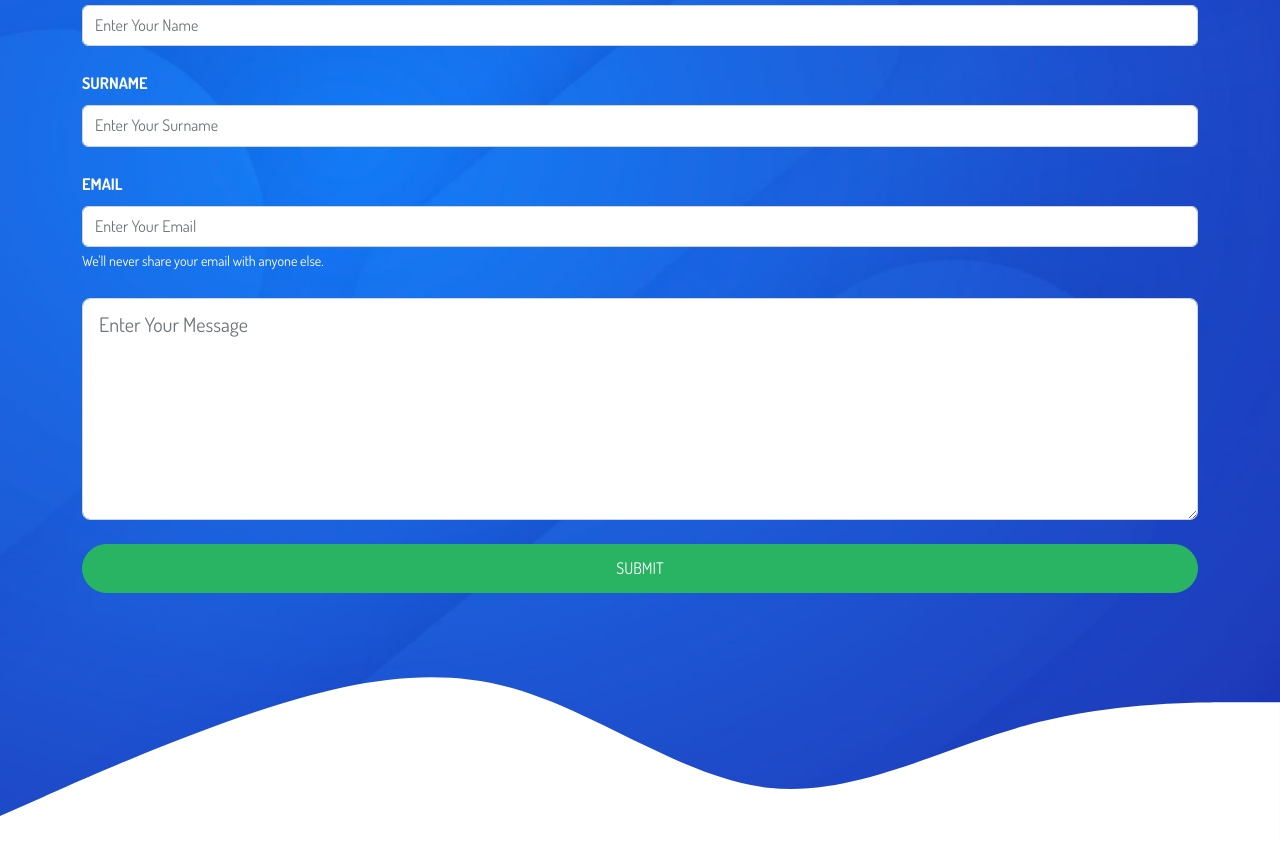
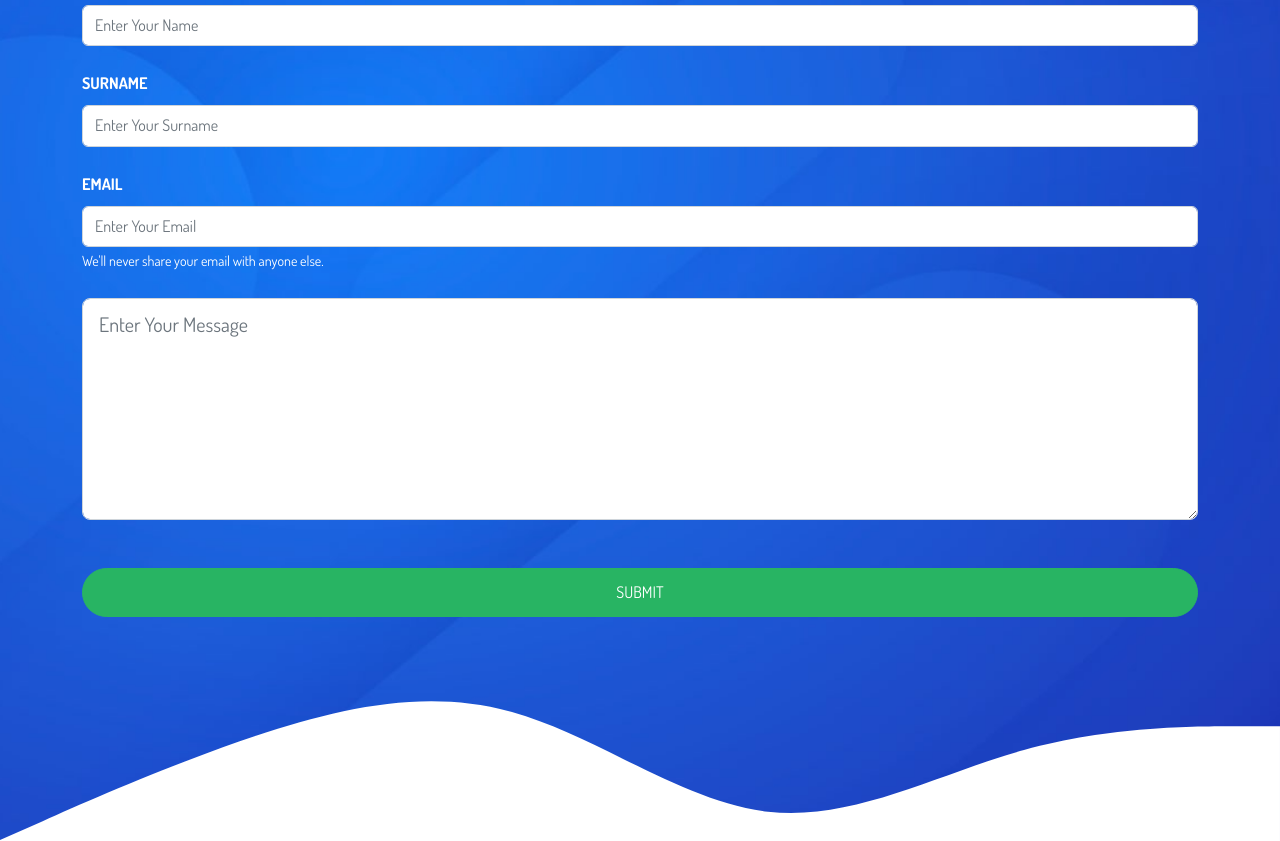
Before and after one commit to benbugraer/Ebook-Website-Project, a website: page contact.html in a window 1280 px wide. Shown: the part 259-1100 px from the top of the page. Drawn offline with nearby package versions, Linux system fonts and the light colour scheme; files that its build step writes are made by us from their sources; files whose address does not match are found by name.

Commit message:
Initial Commit

```diff
--- a/contact.html
+++ b/contact.html
@@ -95,7 +95,7 @@
                     <textarea class="form-control form-control-lg" name="message" placeholder="Enter Your Message" rows="6"></textarea>
                 </div>
                 <div class="d-grid">
-                    <button type="submit" class="btn btn-primary text-center mt-4 text-uppercase">Submit</button>
+                    <button type="submit" class="btn btn-primary text-center mt-5 text-uppercase">Submit</button>
                 </div>
                 </div>
               </form>
```
